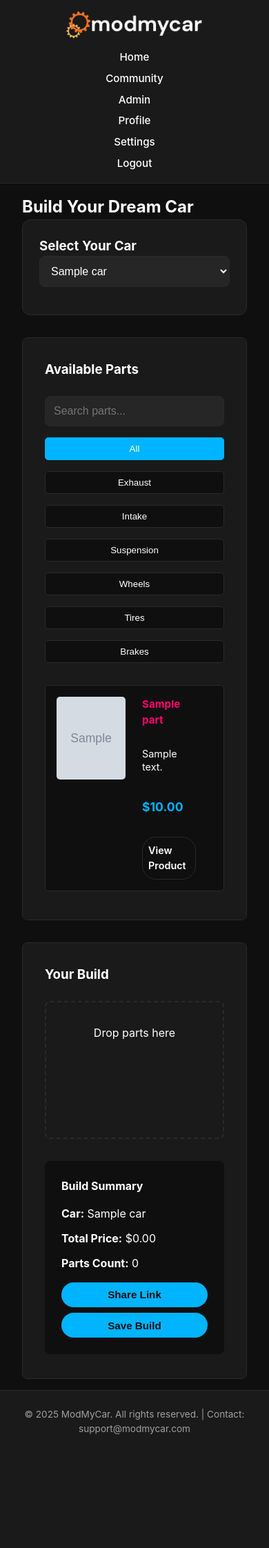
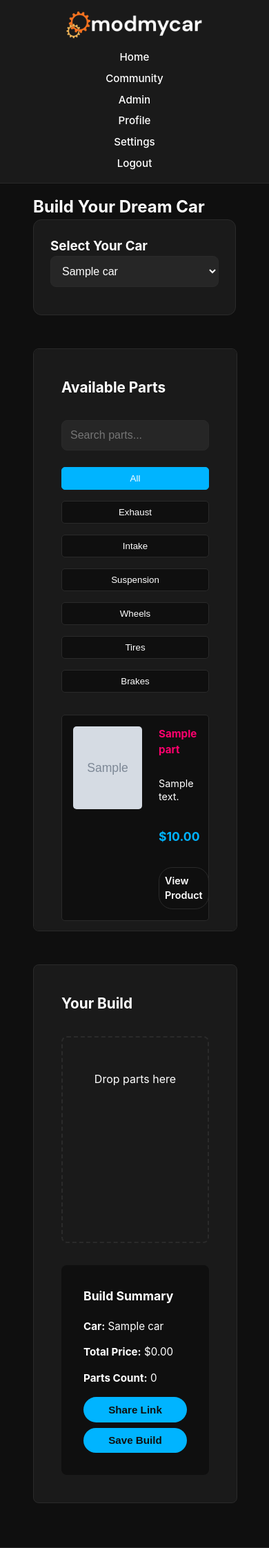
Before and after one commit to 373656-arch/replitfiletest, a PHP site: the page made by index.php in a window 390 px wide. Shown: the top 2244 px of the page at 69% size. Before the commit the page ends 2079 px from the top, so only its background shows below. Run offline with PHP 8.4, Linux system fonts and the light colour scheme; the visitor is signed in with stand-in values (Sample User, id 1); tables that the repository leaves empty or names only in its code hold one stand-in row (values such as "Sample post"); grey boxes marked "Sample" are stand-in pictures; data that the repository does not hold is empty.

Commit message:
Spread out the car building page for better desktop viewing
Adjusted CSS in theme/style.css to increase max-width, padding, and grid gaps within the `.container` and `.build-area` classes to improve overall page spacing and reduce a condensed, mobile-app-like appearance.

Replit-Commit-Author: Agent
Replit-Commit-Session-Id: 6431cb5f-fa0c-42cf-b086-4dcf4c4e9772
Replit-Commit-Checkpoint-Type: full_checkpoint
Replit-Commit-Event-Id: da7ebcc3-202c-4653-9e41-eca26c8742fe
Replit-Commit-Screenshot-Url: https://storage.googleapis.com/screenshot-production-us-central1/d726fcb3-1cd9-4623-867a-d5e31a99081b/6431cb5f-fa0c-42cf-b086-4dcf4c4e9772/6KPNwAY

```diff
--- a/theme/style.css
+++ b/theme/style.css
@@ -117,9 +117,9 @@ footer {
 }
 
 .container {
-    max-width: 1200px;
+    max-width: 1600px;
     margin: 0 auto;
-    padding: 0 1rem;
+    padding: 0 2rem;
 }
 
 .card {
@@ -209,21 +209,27 @@ label {
 
 .build-area {
     display: grid;
-    grid-template-columns: 1fr 2fr;
-    gap: 2rem;
-    margin-top: 2rem;
+    grid-template-columns: 1fr 1.5fr;
+    gap: 3rem;
+    margin-top: 3rem;
+    margin-bottom: 3rem;
 }
 
 .parts-panel {
     background-color: var(--bg-secondary);
     border: 1px solid var(--border-color);
     border-radius: 8px;
-    padding: 2rem;
+    padding: 2.5rem;
     max-height: 80vh;
     overflow-y: auto;
 }
 
 .parts-panel h3 {
+    margin-bottom: 2rem;
+    font-size: 1.3rem;
+}
+
+.parts-panel input {
     margin-bottom: 1.5rem;
 }
 
@@ -231,13 +237,14 @@ label {
     background-color: var(--bg-secondary);
     border: 1px solid var(--border-color);
     border-radius: 8px;
-    padding: 2rem;
+    padding: 2.5rem;
     min-height: 60vh;
     position: relative;
 }
 
 .build-canvas h3 {
-    margin-bottom: 1.5rem;
+    margin-bottom: 2rem;
+    font-size: 1.3rem;
 }
 
 .part-item {
@@ -302,10 +309,10 @@ label {
 .drop-zone {
     border: 2px dashed var(--border-color);
     border-radius: 8px;
-    padding: 2rem;
+    padding: 3rem 2rem;
     text-align: center;
-    min-height: 200px;
-    margin: 1rem 0;
+    min-height: 300px;
+    margin: 0 0 2rem 0;
     transition: border-color 0.3s;
 }
 
@@ -316,17 +323,19 @@ label {
 
 .build-summary {
     background-color: var(--bg-primary);
-    padding: 1.5rem;
+    padding: 2rem;
     border-radius: 8px;
     margin-top: 2rem;
 }
 
 .build-summary h4 {
-    margin-bottom: 1rem;
+    margin-bottom: 1.25rem;
+    font-size: 1.1rem;
 }
 
 .build-summary p {
-    margin-bottom: 0.75rem;
+    margin-bottom: 0.9rem;
+    font-size: 0.95rem;
 }
 
 .filter-tabs {
```
Also changed, not shown: attached_assets/image_1763774261689.png (added), 1 other file.
